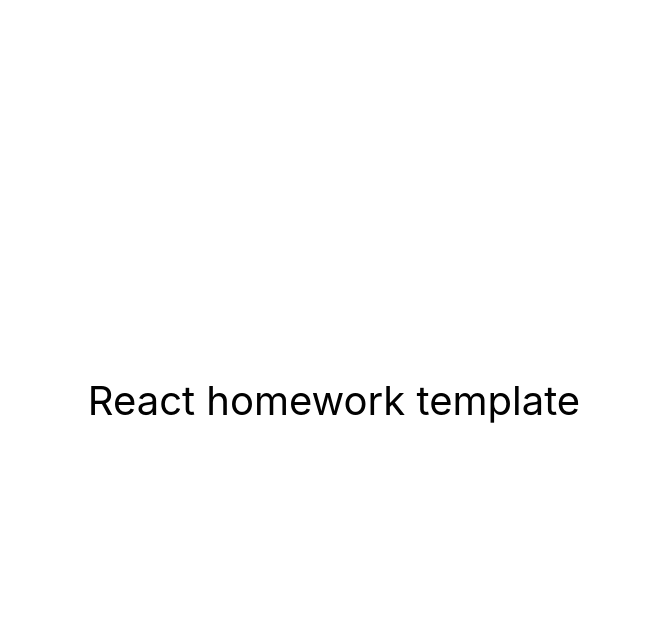
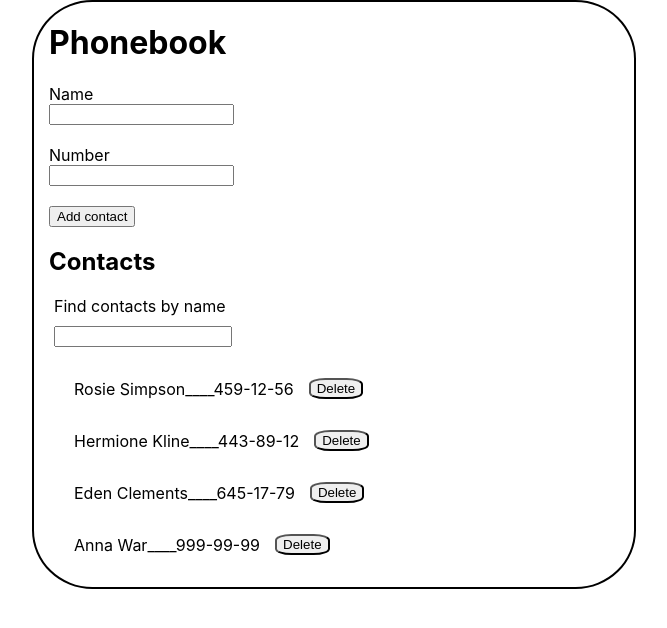
Before and after one commit to TomaszAndrzejPawlowski/goit-react-hw-03-phonebook, a React (Create React App) app: page / in a window 1280 px wide. Shown: the top 628 px of the page, without its empty margins (306-973 px from the left). Built offline with nearby package versions, Linux system fonts and the light colour scheme.

Commit message:
Nearly done, bugs in console left to fix

```diff
--- a/package.json
+++ b/package.json
@@ -10,6 +10,7 @@
     "react": "^18.1.0",
     "react-dom": "^18.1.0",
     "react-scripts": "5.0.1",
+    "uuid": "^9.0.1",
     "web-vitals": "^2.1.3"
   },
   "scripts": {
--- a/src/components/App.jsx
+++ b/src/components/App.jsx
@@ -1,16 +1,90 @@
-export const App = () => {
-  return (
-    <div
-      style={{
-        height: '100vh',
-        display: 'flex',
-        justifyContent: 'center',
-        alignItems: 'center',
-        fontSize: 40,
-        color: '#010101'
-      }}
-    >
-      React homework template
-    </div>
-  );
+import { Component } from 'react';
+import { v4 as uuidv4 } from 'uuid';
+import { ContactForm } from './ContactForm/ContactForm';
+import { ContactList } from './ContactList/ContactList';
+import { Filter } from './Filter/Filter';
+import css from './App.module.css';
+
+const INITIAL_STATE = {
+  contacts: [
+    { id: 'id-1', name: 'Rosie Simpson', number: '459-12-56' },
+    { id: 'id-2', name: 'Hermione Kline', number: '443-89-12' },
+    { id: 'id-3', name: 'Eden Clements', number: '645-17-79' },
+    { id: 'id-4', name: 'Anna War', number: '999-99-99' },
+  ],
+  filter: '',
 };
+
+export class App extends Component {
+  state = {
+    ...INITIAL_STATE,
+  };
+
+  generateUuid = uuidv4();
+
+  addContact = ({ name, number }) => {
+    const lowerCaseName = name.toLowerCase();
+    let isAdded = false;
+    this.state.contacts.forEach(contact => {
+      if (contact.name.toLowerCase() === lowerCaseName) {
+        alert(`${name} is already in your contact list.`);
+        isAdded = true;
+      }
+      if (contact.number === number) {
+        alert(`${name} cannot have the same number as your other contact.`);
+        isAdded = true;
+      }
+    });
+    if (isAdded) {
+      return;
+    }
+    const contact = {
+      id: this.generateUuid,
+      name: name,
+      number: number,
+    };
+    this.setState(prevState => ({
+      contacts: [...prevState.contacts, contact],
+    }));
+  };
+
+  handleFilter = e => {
+    this.setState({ filter: e.currentTarget.value });
+  };
+
+  getContacts = () => {
+    const { contacts, filter } = this.state;
+    const lowerCaseFilter = filter.toLowerCase();
+    const filterContacts = contacts.filter(contact =>
+      contact.name.toLowerCase().includes(lowerCaseFilter)
+    );
+    return filterContacts;
+  };
+
+  deleteContact = delId => {
+    this.setState(prevState => ({
+      contacts: prevState.contacts.filter(contact => contact.id !== delId),
+    }));
+  };
+
+  render() {
+    const { contacts, filter } = this.state;
+    const generateContacts = this.getContacts();
+
+    return (
+      <div className={css.container}>
+        <h1 className={css.titles}>Phonebook</h1>
+        <ContactForm
+          generateId={this.generateUuid}
+          onSubmit={this.addContact}
+        />
+        <h2 className={css.titles}>Contacts</h2>
+        <Filter value={filter} onChange={this.handleFilter} />
+        <ContactList
+          contacts={generateContacts}
+          onDeleteContact={this.deleteContact}
+        />
+      </div>
+    );
+  }
+}
--- /dev/null
+++ b/src/components/App.module.css
@@ -0,0 +1,9 @@
+.container {
+  width: 600px;
+  border: 2px solid #000;
+  border-radius: 10%;
+  margin: auto;
+}
+.titles {
+  margin-left: 15px;
+}
--- /dev/null
+++ b/src/components/ContactForm/ContactForm.jsx
@@ -0,0 +1,63 @@
+import { Component } from 'react';
+import { v4 as uuidv4 } from 'uuid';
+import css from './ContactForm.module.css';
+
+const INITIAL_STATE = {
+  name: '',
+  number: '',
+};
+
+export class ContactForm extends Component {
+  state = { ...INITIAL_STATE };
+
+  generateUuid = uuidv4();
+
+  handleChange = name => e => {
+    const { target } = e;
+    this.setState(() => ({ [name]: target.value }));
+  };
+
+  handleSubmit = e => {
+    e.preventDefault();
+    const { onSubmit } = this.props;
+    onSubmit(this.state);
+    this.reset();
+  };
+
+  reset = () => {
+    this.setState({ ...INITIAL_STATE });
+  };
+
+  render() {
+    return (
+      <form className={css.contactForm} onSubmit={this.handleSubmit}>
+        <label htmlFor={this.generateUuid}>Name</label>
+        <input
+          className={css.contactForm__input}
+          type="text"
+          name="name"
+          value={this.state.name}
+          onChange={this.handleChange('name')}
+          pattern="^[a-zA-Zа-яА-Я]+(([' -][a-zA-Zа-яА-Я ])?[a-zA-Zа-яА-Я]*)*$"
+          title="Name may contain only letters, apostrophe, dash and spaces. For example Adrian, Jacob Mercer, Charles de Batz de Castelmore d'Artagnan"
+          id={this.generateUuid}
+          required
+        />
+        <label htmlFor={this.generateUuid}>Number </label>
+        <input
+          className={css.contactForm__input}
+          type="tel"
+          name="number"
+          value={this.state.number}
+          onChange={this.handleChange('number')}
+          pattern="\+?\d{1,4}?[-.\s]?\(?\d{1,3}?\)?[-.\s]?\d{1,4}[-.\s]?\d{1,4}[-.\s]?\d{1,9}"
+          title="Phone number must be digits and can contain spaces, dashes, parentheses and can start with +"
+          id={this.generateUuid}
+          required
+        />
+
+        <button type="submit">Add contact</button>
+      </form>
+    );
+  }
+}
--- /dev/null
+++ b/src/components/ContactForm/ContactForm.module.css
@@ -0,0 +1,9 @@
+.contactForm {
+  display: flex;
+  align-items: flex-start;
+  flex-direction: column;
+  margin: 15px;
+}
+.contactForm__input {
+  margin-bottom: 20px;
+}
--- /dev/null
+++ b/src/components/ContactList/ContactList.jsx
@@ -0,0 +1,15 @@
+import css from './ContactList.module.css';
+export const ContactList = ({ contacts, onDeleteContact }) => (
+  <ul>
+    {contacts.map(({ id, name, number }) => (
+      <li key={id} className={css.listItem}>
+        <p>
+          {name}____{number}
+        </p>
+        <button type="submit" onClick={() => onDeleteContact(id)}>
+          Delete
+        </button>
+      </li>
+    ))}
+  </ul>
+);
--- /dev/null
+++ b/src/components/ContactList/ContactList.module.css
@@ -0,0 +1,9 @@
+.listItem {
+  display: flex;
+}
+.listItem button {
+  width: auto;
+  height: fit-content;
+  margin: auto 15px;
+  border-radius: 30%;
+}
--- /dev/null
+++ b/src/components/Filter/Filter.jsx
@@ -0,0 +1,15 @@
+import css from './Filter.module.css';
+
+export const Filter = ({ value, onChange }) => (
+  <div className={css.filterDiv}>
+    <label className={css.filterDiv__label}>
+      Find contacts by name
+      <input
+        className={css.filterDiv__input}
+        type="name"
+        value={value}
+        onChange={onChange}
+      />
+    </label>
+  </div>
+);
--- /dev/null
+++ b/src/components/Filter/Filter.module.css
@@ -0,0 +1,11 @@
+.filterDiv {
+  margin: 0 20px;
+}
+.filterDiv__label {
+  display: flex;
+  flex-direction: column;
+}
+.filterDiv__input {
+  max-width: 170px;
+  margin-top: 10px;
+}
```
Also changed, not shown: 1 other file (tests, documents, lock files or other folders).
